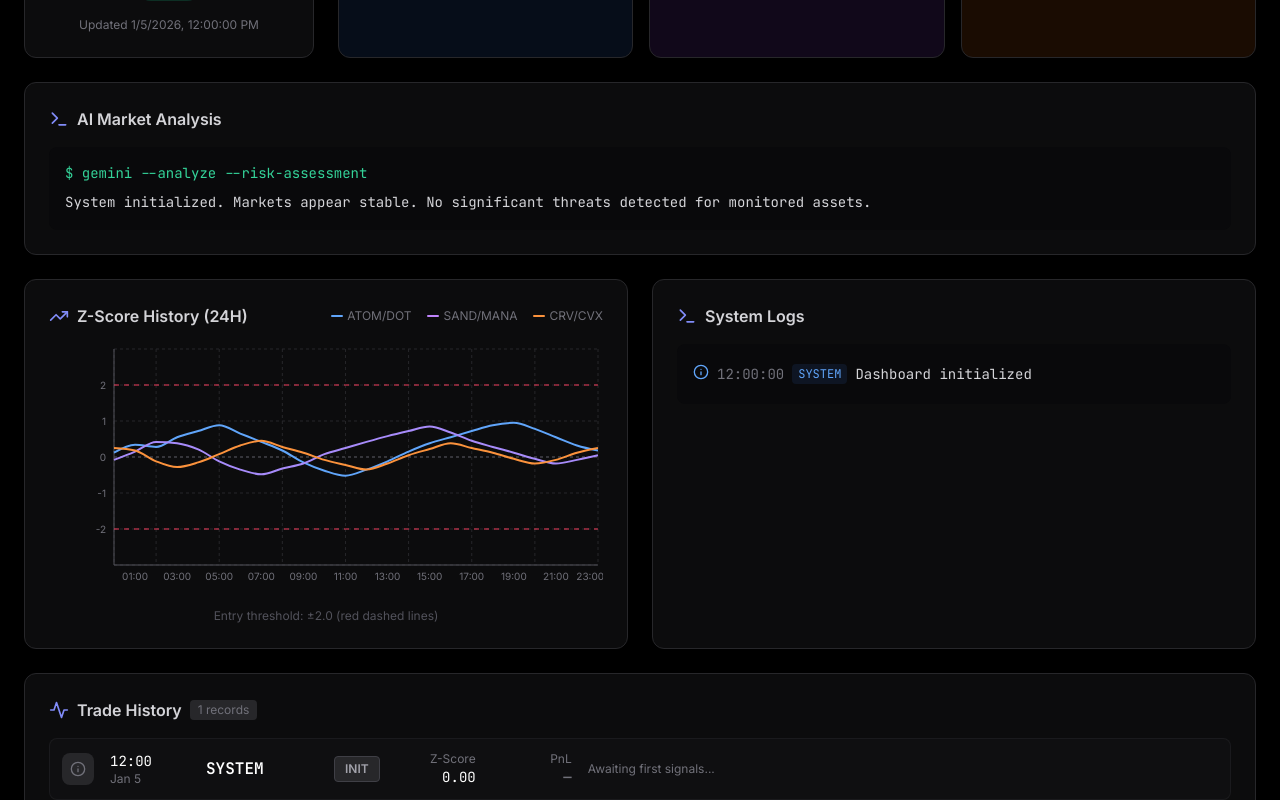
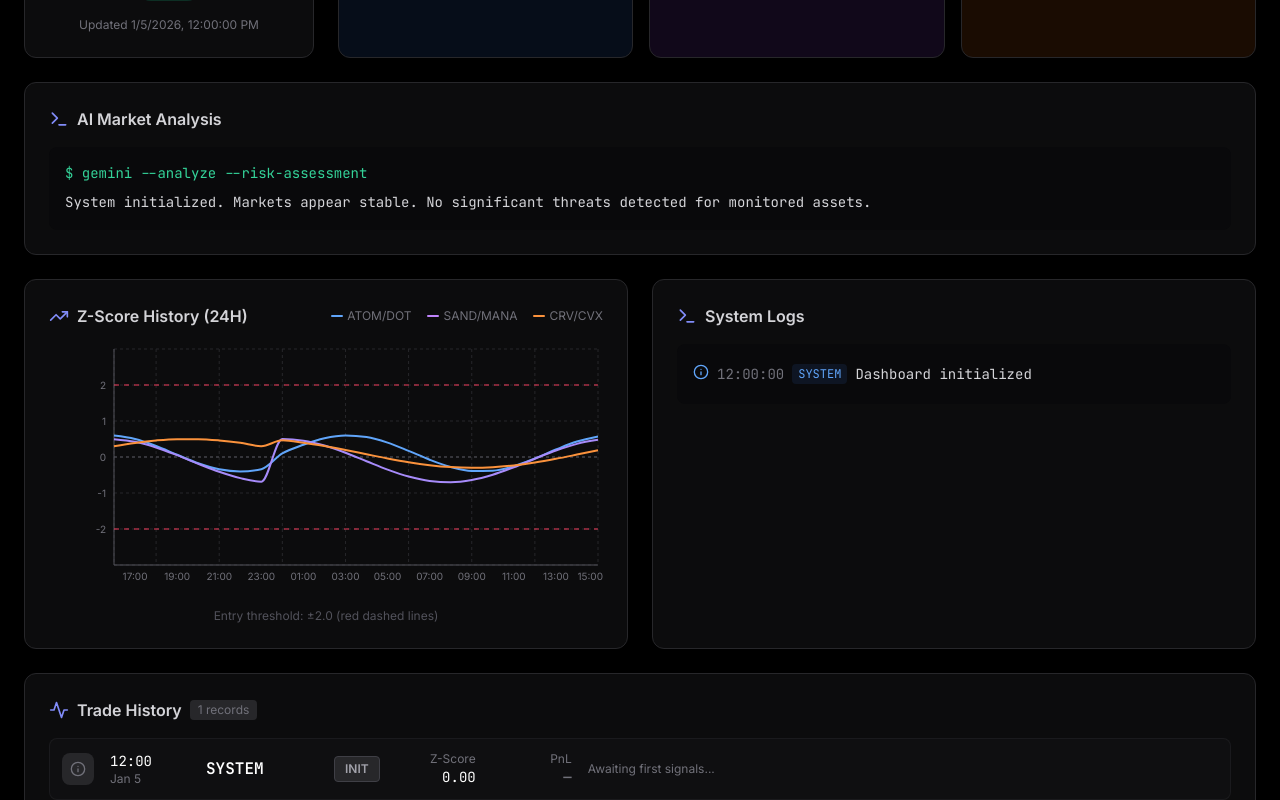
Before and after one commit to julien2besse-dotcom/quantum-sniper, a Next.js app in the folder dashboard/: page / in a window 1280 px wide. Shown: the part 507-1307 px from the top of the page. Built offline with nearby package versions, Linux system fonts and the light colour scheme; no server answers; the database is empty.

Commit message:
Fix dashboard graph to show dynamic 24h history ending at current hour

```diff
--- a/dashboard/app/page.tsx
+++ b/dashboard/app/page.tsx
@@ -158,32 +158,37 @@ const MOCK_SYSTEM_LOGS: SystemLog[] = [
 ];
 
 // Static Z-Score history data (to avoid hydration errors)
-const STATIC_ZSCORE_HISTORY = [
-  { time: "00:00", "ATOM/DOT": 0.12, "SAND/MANA": -0.08, "CRV/CVX": 0.25 },
-  { time: "01:00", "ATOM/DOT": 0.34, "SAND/MANA": 0.15, "CRV/CVX": 0.18 },
-  { time: "02:00", "ATOM/DOT": 0.28, "SAND/MANA": 0.42, "CRV/CVX": -0.12 },
-  { time: "03:00", "ATOM/DOT": 0.55, "SAND/MANA": 0.38, "CRV/CVX": -0.28 },
-  { time: "04:00", "ATOM/DOT": 0.72, "SAND/MANA": 0.21, "CRV/CVX": -0.15 },
-  { time: "05:00", "ATOM/DOT": 0.88, "SAND/MANA": -0.12, "CRV/CVX": 0.08 },
-  { time: "06:00", "ATOM/DOT": 0.65, "SAND/MANA": -0.35, "CRV/CVX": 0.32 },
-  { time: "07:00", "ATOM/DOT": 0.42, "SAND/MANA": -0.48, "CRV/CVX": 0.45 },
-  { time: "08:00", "ATOM/DOT": 0.18, "SAND/MANA": -0.32, "CRV/CVX": 0.28 },
-  { time: "09:00", "ATOM/DOT": -0.15, "SAND/MANA": -0.18, "CRV/CVX": 0.12 },
-  { time: "10:00", "ATOM/DOT": -0.38, "SAND/MANA": 0.08, "CRV/CVX": -0.08 },
-  { time: "11:00", "ATOM/DOT": -0.52, "SAND/MANA": 0.25, "CRV/CVX": -0.22 },
-  { time: "12:00", "ATOM/DOT": -0.35, "SAND/MANA": 0.42, "CRV/CVX": -0.35 },
-  { time: "13:00", "ATOM/DOT": -0.12, "SAND/MANA": 0.58, "CRV/CVX": -0.18 },
-  { time: "14:00", "ATOM/DOT": 0.15, "SAND/MANA": 0.72, "CRV/CVX": 0.05 },
-  { time: "15:00", "ATOM/DOT": 0.38, "SAND/MANA": 0.85, "CRV/CVX": 0.22 },
-  { time: "16:00", "ATOM/DOT": 0.55, "SAND/MANA": 0.68, "CRV/CVX": 0.38 },
-  { time: "17:00", "ATOM/DOT": 0.72, "SAND/MANA": 0.45, "CRV/CVX": 0.25 },
-  { time: "18:00", "ATOM/DOT": 0.88, "SAND/MANA": 0.28, "CRV/CVX": 0.12 },
-  { time: "19:00", "ATOM/DOT": 0.95, "SAND/MANA": 0.12, "CRV/CVX": -0.05 },
-  { time: "20:00", "ATOM/DOT": 0.78, "SAND/MANA": -0.05, "CRV/CVX": -0.18 },
-  { time: "21:00", "ATOM/DOT": 0.55, "SAND/MANA": -0.18, "CRV/CVX": -0.08 },
-  { time: "22:00", "ATOM/DOT": 0.32, "SAND/MANA": -0.08, "CRV/CVX": 0.12 },
-  { time: "23:00", "ATOM/DOT": 0.18, "SAND/MANA": 0.05, "CRV/CVX": 0.25 },
-];
+// Generate dynamic Z-Score history (Last 24h ending at current hour)
+const generateZScoreHistory = () => {
+  const history = [];
+  const now = new Date();
+  const currentHour = now.getUTCHours();
+
+  for (let i = 23; i >= 0; i--) {
+    const d = new Date(now);
+    d.setUTCHours(currentHour - i);
+    const hour = d.getUTCHours();
+    const timeLabel = `${hour.toString().padStart(2, '0')}:00`;
+
+    // Generate pseudo-random realistic looking movement
+    // Seed based on hour so it stays consistent between renders until hour changes
+    const seed = (hour + new Date().getUTCDate()) * 123;
+    const random = (min: number, max: number) => {
+      const x = Math.sin(seed + min) * 10000;
+      return (x - Math.floor(x)) * (max - min) + min;
+    };
+
+    history.push({
+      time: timeLabel,
+      "ATOM/DOT": Math.sin(hour * 0.5) * 0.5 + 0.1, // Smooth sine wave
+      "SAND/MANA": Math.cos(hour * 0.4) * 0.6 - 0.1,
+      "CRV/CVX": Math.sin(hour * 0.3 + 2) * 0.4 + 0.1,
+    });
+  }
+  return history;
+};
+
+const STATIC_ZSCORE_HISTORY = generateZScoreHistory();
 
 // ============================================================================
 // UTILITY COMPONENTS
```
